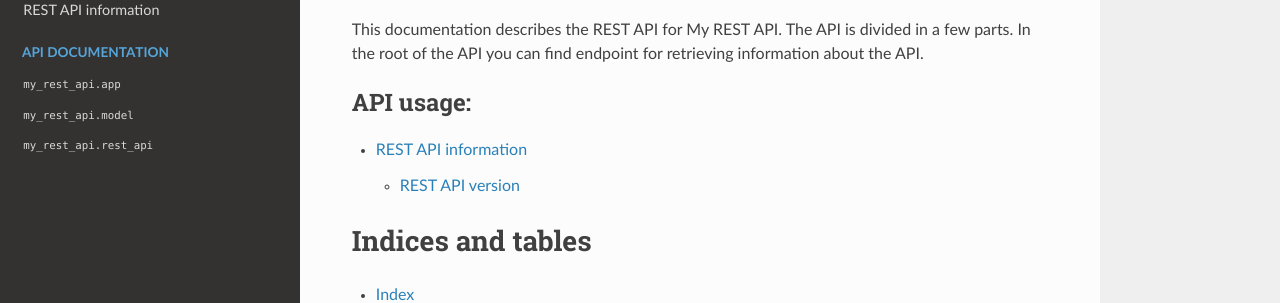
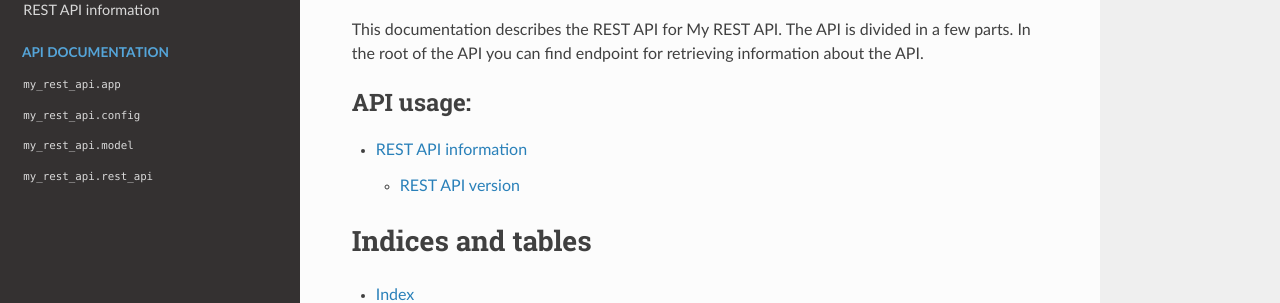
Before and after one commit to DarylStark/my_rest_api, a Sphinx documentation site: the page built from docs/source/index.rst, in a window 1280 px wide. Shown: the part 142-445 px from the top of the page. Built offline with Sphinx 7.4.7 and the Read the Docs theme 2.0.0, drawn with Linux system fonts in a browser that asks for light colours.

Commit message:
Added module to docs

```diff
--- /dev/null
+++ b/docs/source/api_documentation/config.rst
@@ -0,0 +1,5 @@
+``my_rest_api.config``
+======================
+
+.. automodule:: my_rest_api.config
+    :members:
--- a/docs/source/index.rst
+++ b/docs/source/index.rst
@@ -20,6 +20,7 @@ This documentation describes the REST API for My REST API. The API is divided in
    :maxdepth: 2
 
    api_documentation/app
+   api_documentation/config
    api_documentation/model
    api_documentation/rest_api
 
```
